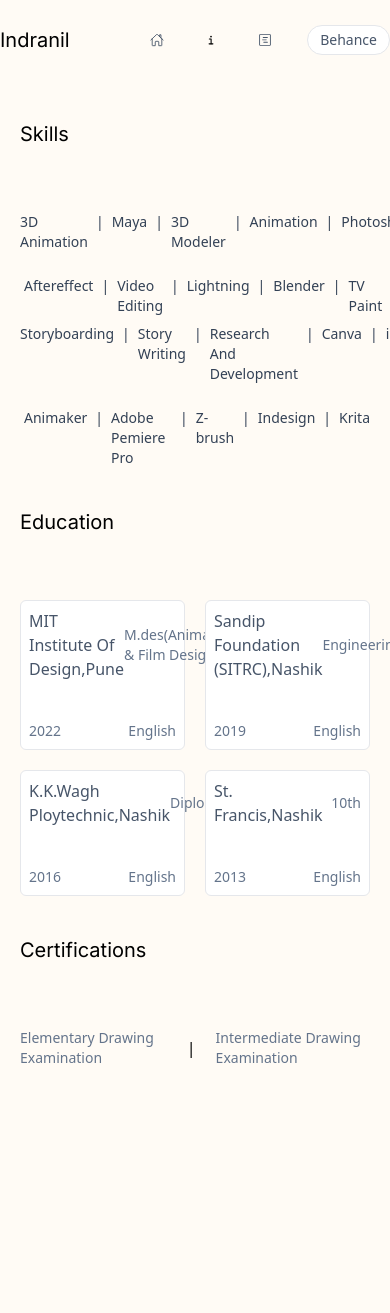
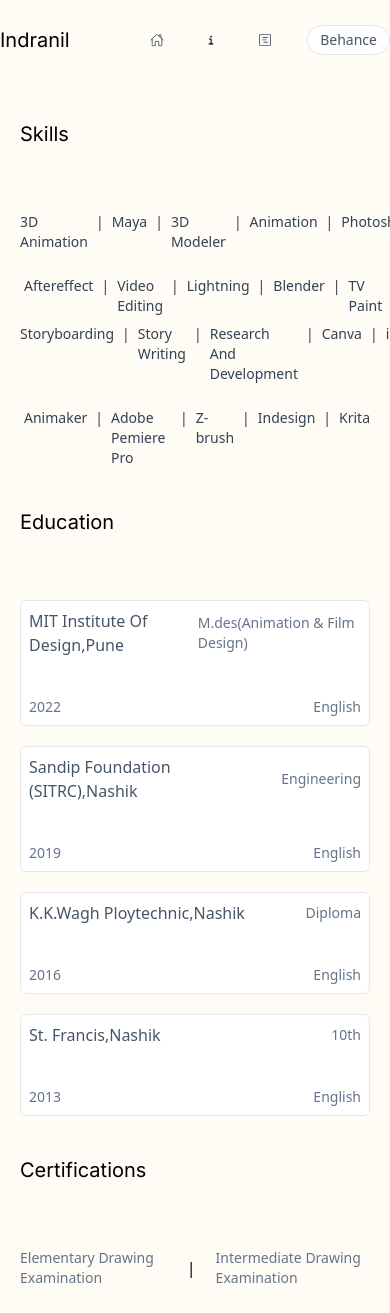
Before and after one commit to Pushkar2912/indranil-portfolio, a Next.js app: page /about in a window 390 px wide. Shown: the top 1313 px of the page. Before the commit the page ends 1148 px from the top, so only its background shows below. Built offline with nearby package versions, Linux system fonts and the light colour scheme; a web font is replaced by a local one.

Commit message:
feat:modified grid on about

```diff
--- a/src/app/about/page.jsx
+++ b/src/app/about/page.jsx
@@ -29,7 +29,7 @@
 
                 <div className='flex flex-col gap-16'>
                     <p className={`text-xl ${inter.className}`}>Education</p>
-                    <div className='grid grid-cols-2 gap-5'>
+                    <div className='grid grid-cols-1 md:grid-cols-2 lg:grid-cols-2 gap-5'>
                         <Card institute={"MIT Institute Of Design"} standard={"M.des(Animation & Film Design)"} location={"Pune"} medium={"English"} year={"2022"} />
                         <Card institute={"Sandip Foundation (SITRC)"} standard={"Engineering"} location={"Nashik"} medium={"English"} year={"2019"} />
                         <Card institute={"K.K.Wagh Ploytechnic"} standard={"Diploma"} location={"Nashik"} medium={"English"} year={"2016"} />
```
